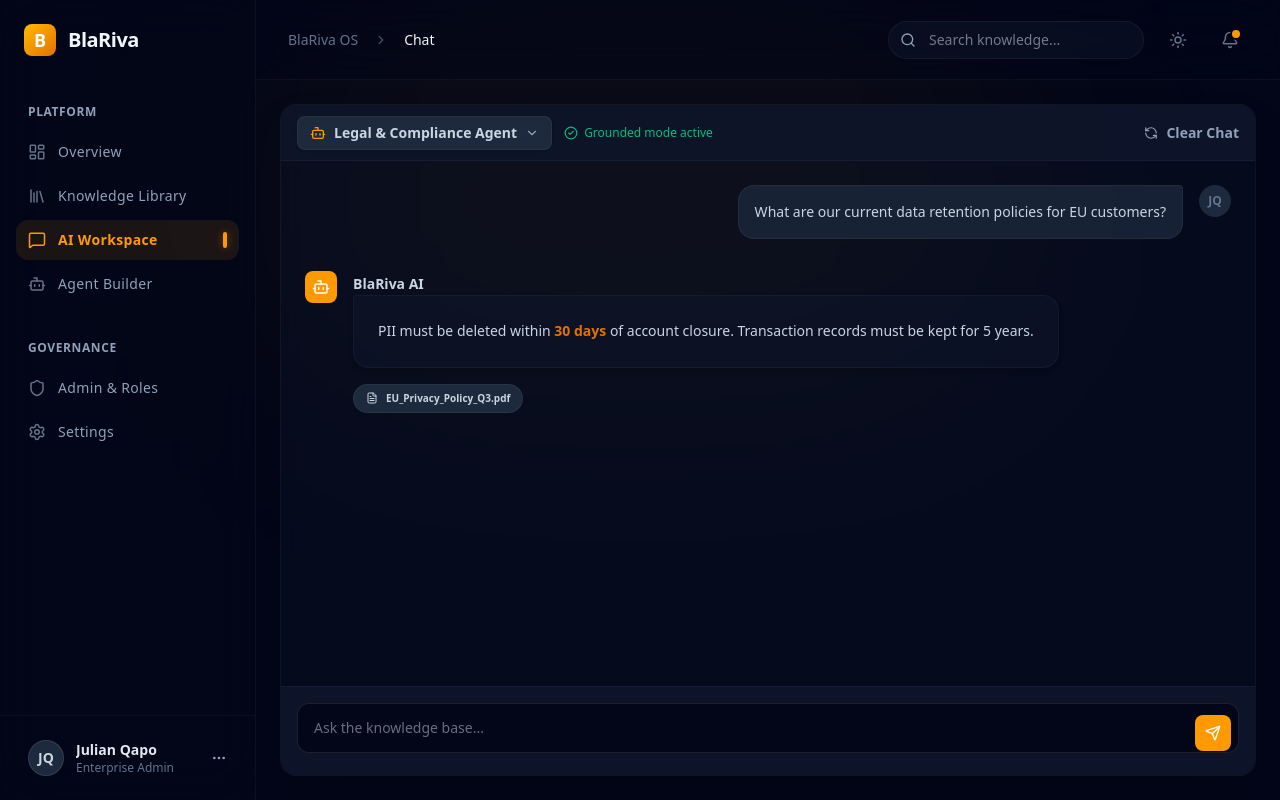
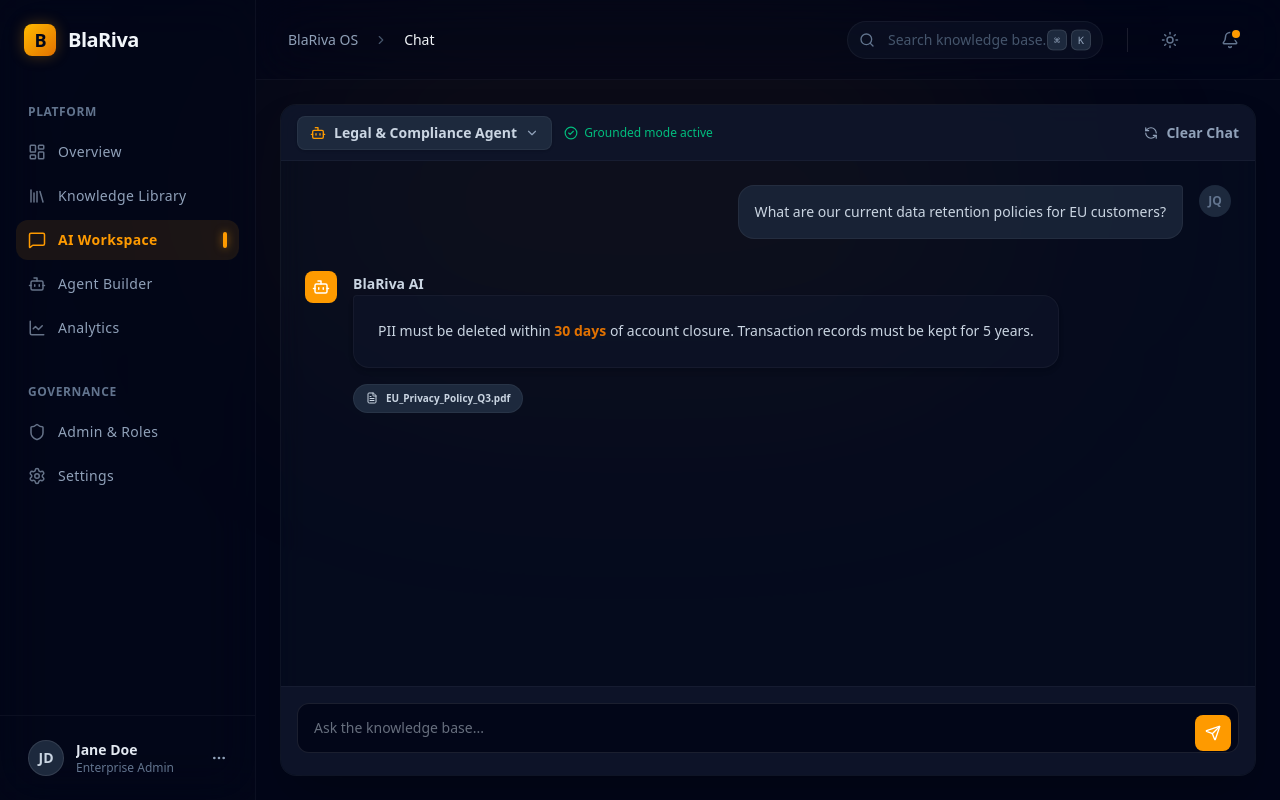
Before and after one commit to julianqapo/blariva, a Next.js app: page /chat in a window 1280 px wide. Built offline with nearby package versions, Linux system fonts and the light colour scheme.

Commit message:
styling the app-shell

```diff
--- a/components/app-shell.tsx
+++ b/components/app-shell.tsx
@@ -1,16 +1,16 @@
 // components/app-shell.tsx
 'use client';
 
-import React, { useState, useEffect, createContext, useContext } from 'react';
+import React, { useState, useEffect } from 'react';
 import Link from 'next/link';
 import { usePathname } from 'next/navigation';
 import {
-  LayoutDashboard, Library, MessageSquare, Bot,
+  LayoutDashboard, Library, MessageSquare, Bot, LineChart,
   Shield, Settings, Search, Bell, ChevronRight,
   MoreHorizontal, Sun, Moon
 } from 'lucide-react';
 
-// ── Scoped theme context (no next-themes, no hydration issues) ──
+// ── Scoped theme (no next-themes, no hydration issues) ──
 const STORAGE_KEY = 'blariva-theme';
 
 function useLocalTheme() {
@@ -33,7 +33,7 @@ function useLocalTheme() {
   return { theme, toggle, mounted };
 }
 
-const NavItem = ({ icon, label, href, isActive }: { icon: React.ReactElement, label: string, href: string, isActive: boolean }) => (
+const NavItem = ({ icon, label, href, isActive }: { icon: React.ReactElement; label: string; href: string; isActive: boolean }) => (
   <Link
     href={href}
     className={`w-full flex items-center gap-3 px-3 py-2.5 rounded-xl transition-all duration-300 ${
@@ -47,7 +47,7 @@ const NavItem = ({ icon, label, href, isActive }: { icon: React.ReactElement, la
     </div>
     <span className="text-sm tracking-wide">{label}</span>
     {isActive && (
-      <div className="ml-auto w-1 h-4 rounded-full bg-amber-500 shadow-[0_0_8px_rgba(245,158,11,0.4)]" />
+      <div className="ml-auto w-1 h-4 rounded-full bg-amber-500 shadow-[0_0_8px_rgba(245,158,11,0.4)] dark:shadow-[0_0_8px_rgba(245,158,11,0.6)]" />
     )}
   </Link>
 );
@@ -55,50 +55,62 @@ const NavItem = ({ icon, label, href, isActive }: { icon: React.ReactElement, la
 export function AppShell({ children }: { children: React.ReactNode }) {
   const pathname = usePathname();
   const { theme, toggle, mounted } = useLocalTheme();
+  const [isLoaded, setIsLoaded] = useState(false);
+
+  useEffect(() => {
+    setTimeout(() => setIsLoaded(true), 100);
+  }, []);
 
   const getPageName = () => {
-    if (pathname === '/') return 'dashboard';
-    return pathname.split('/')[1];
+    if (pathname === '/') return 'Overview';
+    const segment = pathname.split('/').filter(Boolean).pop() ?? 'overview';
+    return segment.replace(/-/g, ' ').replace(/\b\w/g, (c) => c.toUpperCase());
   };
 
-  if (!mounted) return null; // Prevent hydration mismatch on initial load
+  if (!mounted) return null;
 
   return (
-    <div className={`${theme === 'dark' ? 'dark' : 'light-override'} h-screen w-full`}>
-      <div className="h-full w-full bg-slate-50 dark:bg-slate-950 text-slate-900 dark:text-slate-300 flex relative transition-colors duration-500">
+    <div className={`${theme === 'dark' ? 'dark' : 'light-override'} h-screen w-full overflow-hidden transition-colors duration-500`}>
+      <div className="h-full w-full bg-slate-50 dark:bg-slate-950 text-slate-900 dark:text-slate-300 selection:bg-amber-500/30 selection:text-amber-900 dark:selection:text-amber-200 flex relative transition-colors duration-500">
+
         {/* Ambient brand glow */}
-        <div className="absolute top-0 left-1/2 -translate-x-1/2 w-[800px] h-[400px] bg-amber-500/10 dark:bg-amber-500/5 blur-[120px] rounded-full pointer-events-none" />
+        <div className="absolute top-0 left-1/2 -translate-x-1/2 w-[800px] h-[400px] bg-amber-500/10 dark:bg-amber-500/5 blur-[100px] dark:blur-[120px] rounded-full pointer-events-none transition-all duration-700" />
 
-        {/* Sidebar Widget */}
-        <nav className="w-64 border-r border-slate-200 dark:border-white/[0.04] bg-white/70 dark:bg-slate-950/50 backdrop-blur-xl flex flex-col z-20">
+        {/* ── SIDEBAR ── */}
+        <nav className={`w-64 border-r border-slate-200 dark:border-white/[0.04] bg-white/70 dark:bg-slate-950/50 backdrop-blur-xl flex flex-col transition-all duration-700 ease-out z-20 shadow-sm dark:shadow-none ${isLoaded ? 'translate-x-0' : '-translate-x-full'}`}>
+
+          {/* Logo */}
           <div className="h-20 flex items-center px-6">
             <div className="flex items-center gap-3">
-              <div className="w-8 h-8 rounded-lg bg-gradient-to-br from-amber-400 to-amber-600 flex items-center justify-center">
-                <span className="text-white font-bold text-lg">B</span>
+              <div className="w-8 h-8 rounded-lg bg-gradient-to-br from-amber-400 to-amber-600 flex items-center justify-center shadow-[0_4px_15px_rgba(245,158,11,0.25)] dark:shadow-[0_0_15px_rgba(245,158,11,0.3)]">
+                <span className="text-white dark:text-slate-950 font-bold text-lg tracking-tighter">B</span>
               </div>
               <span className="text-slate-900 dark:text-slate-100 font-semibold text-xl tracking-tight">BlaRiva</span>
             </div>
           </div>
 
+          {/* Nav links */}
           <div className="flex-1 py-6 px-4 flex flex-col gap-1">
-            <div className="px-3 text-xs font-bold text-slate-400 uppercase tracking-wider mb-2">Platform</div>
-            <NavItem icon={<LayoutDashboard />} label="Overview" href="/" isActive={pathname === '/'} />
+            <div className="px-3 text-xs font-bold text-slate-400 dark:text-slate-500 uppercase tracking-wider mb-2">Platform</div>
+            <NavItem icon={<LayoutDashboard />} label="Overview" href="/dashboard" isActive={pathname === '/dashboard'} />
             <NavItem icon={<Library />} label="Knowledge Library" href="/library" isActive={pathname === '/library'} />
             <NavItem icon={<MessageSquare />} label="AI Workspace" href="/chat" isActive={pathname === '/chat'} />
             <NavItem icon={<Bot />} label="Agent Builder" href="/builder" isActive={pathname === '/builder'} />
+            <NavItem icon={<LineChart />} label="Analytics" href="/analytics" isActive={pathname === '/analytics'} />
 
-            <div className="px-3 text-xs font-bold text-slate-400 uppercase tracking-wider mt-8 mb-2">Governance</div>
+            <div className="px-3 text-xs font-bold text-slate-400 dark:text-slate-500 uppercase tracking-wider mt-8 mb-2">Governance</div>
             <NavItem icon={<Shield />} label="Admin & Roles" href="/admin" isActive={pathname === '/admin'} />
             <NavItem icon={<Settings />} label="Settings" href="/settings" isActive={pathname === '/settings'} />
           </div>
 
+          {/* User card */}
           <div className="p-4 border-t border-slate-200 dark:border-white/[0.04]">
             <div className="flex items-center gap-3 px-3 py-2 rounded-xl hover:bg-slate-100 dark:hover:bg-white/[0.03] transition-colors cursor-pointer group">
-              <div className="w-9 h-9 rounded-full bg-slate-100 dark:bg-slate-800 flex items-center justify-center border border-slate-200 dark:border-white/10 group-hover:border-slate-300 transition-colors">
-                <span className="text-sm font-semibold text-slate-600 dark:text-slate-300">JQ</span>
+              <div className="w-9 h-9 rounded-full bg-slate-100 dark:bg-slate-800 flex items-center justify-center border border-slate-200 dark:border-white/10 group-hover:border-slate-300 dark:group-hover:border-white/20 transition-colors">
+                <span className="text-sm font-semibold text-slate-600 dark:text-slate-300">JD</span>
               </div>
               <div className="flex-1 overflow-hidden">
-                <div className="text-sm font-semibold text-slate-900 dark:text-slate-200 truncate">Julian Qapo</div>
+                <div className="text-sm font-semibold text-slate-900 dark:text-slate-200 truncate">Jane Doe</div>
                 <div className="text-xs text-slate-500 truncate">Enterprise Admin</div>
               </div>
               <MoreHorizontal size={16} className="text-slate-400" />
@@ -106,38 +118,56 @@ export function AppShell({ children }: { children: React.ReactNode }) {
           </div>
         </nav>
 
-        {/* Main Container */}
-        <div className="flex-1 flex flex-col relative z-10 overflow-hidden">
-          {/* Top Bar Widget */}
-          <header className="h-20 border-b border-slate-200 dark:border-white/[0.04] bg-white/60 dark:bg-slate-950/30 backdrop-blur-xl flex items-center justify-between px-8 transition-colors duration-500">
-            <div className="flex items-center gap-4 text-sm font-medium text-slate-500">
+        {/* ── MAIN CONTENT ── */}
+        <div className={`flex-1 flex flex-col relative transition-all duration-700 delay-100 ease-out z-10 overflow-hidden ${isLoaded ? 'opacity-100 translate-y-0' : 'opacity-0 translate-y-8'}`}>
+
+          {/* Top Bar */}
+          <header className="h-20 border-b border-slate-200 dark:border-white/[0.04] bg-white/60 dark:bg-slate-950/30 backdrop-blur-xl flex items-center justify-between px-8 sticky top-0 transition-colors duration-500">
+
+            {/* Breadcrumb */}
+            <div className="flex items-center gap-4 text-sm font-medium text-slate-500 dark:text-slate-400">
               <span>BlaRiva OS</span>
               <ChevronRight size={14} className="text-slate-300 dark:text-slate-600" />
-              <span className="text-slate-900 dark:text-slate-100 capitalize">{getPageName()}</span>
+              <span className="text-slate-900 dark:text-slate-100">{getPageName()}</span>
             </div>
 
-            <div className="flex items-center gap-4">
+            {/* Right actions */}
+            <div className="flex items-center gap-4 lg:gap-6">
+
+              {/* Search bar */}
               <div className="relative group hidden sm:block">
-                <Search className="absolute left-3 top-1/2 -translate-y-1/2 w-4 h-4 text-slate-400 group-hover:text-amber-500 transition-colors" />
+                <Search className="absolute left-3 top-1/2 -translate-y-1/2 w-4 h-4 text-slate-400 dark:text-slate-500 group-hover:text-amber-500 transition-colors" />
                 <input
                   type="text"
-                  placeholder="Search knowledge..."
-                  className="w-48 lg:w-64 bg-slate-100 dark:bg-slate-900/50 border border-slate-200 dark:border-white/5 rounded-full py-2 pl-10 pr-4 text-sm text-slate-900 dark:text-slate-200 focus:outline-none focus:ring-2 focus:ring-amber-500/50"
+                  placeholder="Search knowledge base..."
+                  className="w-48 lg:w-64 bg-slate-100 dark:bg-slate-900/50 border border-slate-200 dark:border-white/5 rounded-full py-2 pl-10 pr-4 text-sm text-slate-900 dark:text-slate-200 focus:outline-none focus:ring-2 focus:ring-amber-500/50 focus:border-amber-500/50 transition-all placeholder:text-slate-400 dark:placeholder:text-slate-600 shadow-inner dark:shadow-none"
                 />
+                <div className="absolute right-3 top-1/2 -translate-y-1/2 flex gap-1">
+                  <kbd className="px-1.5 py-0.5 rounded-md bg-white dark:bg-slate-800 border border-slate-200 dark:border-white/10 text-[10px] text-slate-400 font-mono shadow-sm dark:shadow-none">⌘</kbd>
+                  <kbd className="px-1.5 py-0.5 rounded-md bg-white dark:bg-slate-800 border border-slate-200 dark:border-white/10 text-[10px] text-slate-400 font-mono shadow-sm dark:shadow-none">K</kbd>
+                </div>
               </div>
 
-              <button onClick={toggle} className="w-9 h-9 rounded-full flex items-center justify-center text-slate-500 hover:text-amber-500 hover:bg-amber-50 dark:hover:bg-amber-500/10 transition-colors">
+              <div className="h-6 w-px bg-slate-200 dark:bg-white/10" />
+
+              {/* Theme toggle */}
+              <button
+                onClick={toggle}
+                className="w-9 h-9 rounded-full flex items-center justify-center text-slate-500 hover:text-amber-500 hover:bg-amber-50 dark:hover:bg-amber-500/10 transition-colors"
+                title="Toggle Theme"
+              >
                 {theme === 'dark' ? <Sun size={18} /> : <Moon size={18} />}
               </button>
 
-              <button className="relative w-9 h-9 rounded-full flex items-center justify-center text-slate-500 hover:bg-slate-100 dark:hover:bg-white/5">
+              {/* Notifications */}
+              <button className="relative w-9 h-9 rounded-full flex items-center justify-center text-slate-500 hover:text-slate-900 dark:hover:text-slate-200 hover:bg-slate-100 dark:hover:bg-white/5 transition-colors">
                 <Bell size={18} />
                 <span className="absolute top-2 right-2 w-2 h-2 bg-amber-500 rounded-full ring-2 ring-white dark:ring-slate-950"></span>
               </button>
             </div>
           </header>
 
-          {/* The Screen Inside */}
+          {/* Page content */}
           <main className="flex-1 overflow-y-auto overflow-x-hidden">
             {children}
           </main>
```
